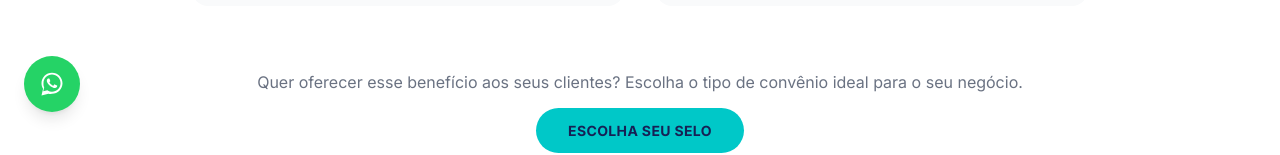
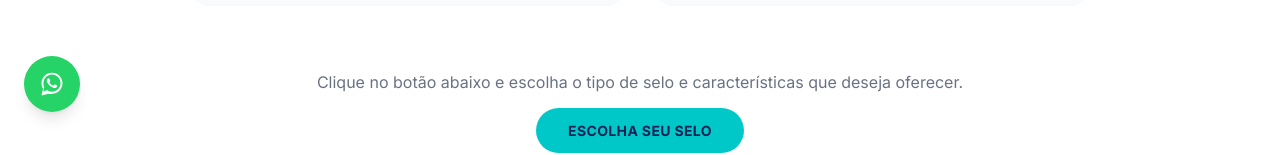
Before and after one commit to kailynmei/projeto-parkplus, a React (Vite) app: page /convenios in a window 1280 px wide. Shown: the part 664-819 px from the top of the page. Built offline with nearby package versions, Linux system fonts and the light colour scheme.

Commit message:
Pequenas mudancas na pagina de Convenios

```diff
--- a/src/pages/Convenios.jsx
+++ b/src/pages/Convenios.jsx
@@ -28,7 +28,7 @@ export default function Convenios() {
           </div>
           <div className="text-center">
             <p className="text-gray-500 dark:text-gray-400 mb-6">
-              Quer oferecer esse benefício aos seus clientes? Escolha o tipo de convênio ideal para o seu negócio.
+              Clique no botão abaixo e escolha o tipo de selo e características que deseja oferecer.
             </p>
             <a href={convenios.linkFormulario} target="_blank" rel="noopener noreferrer"
               className="bg-brand-cyan text-brand-navy font-bold px-8 py-3.5 rounded-full hover:bg-brand-cyan-dark transition-colors text-sm uppercase tracking-wide">
```
